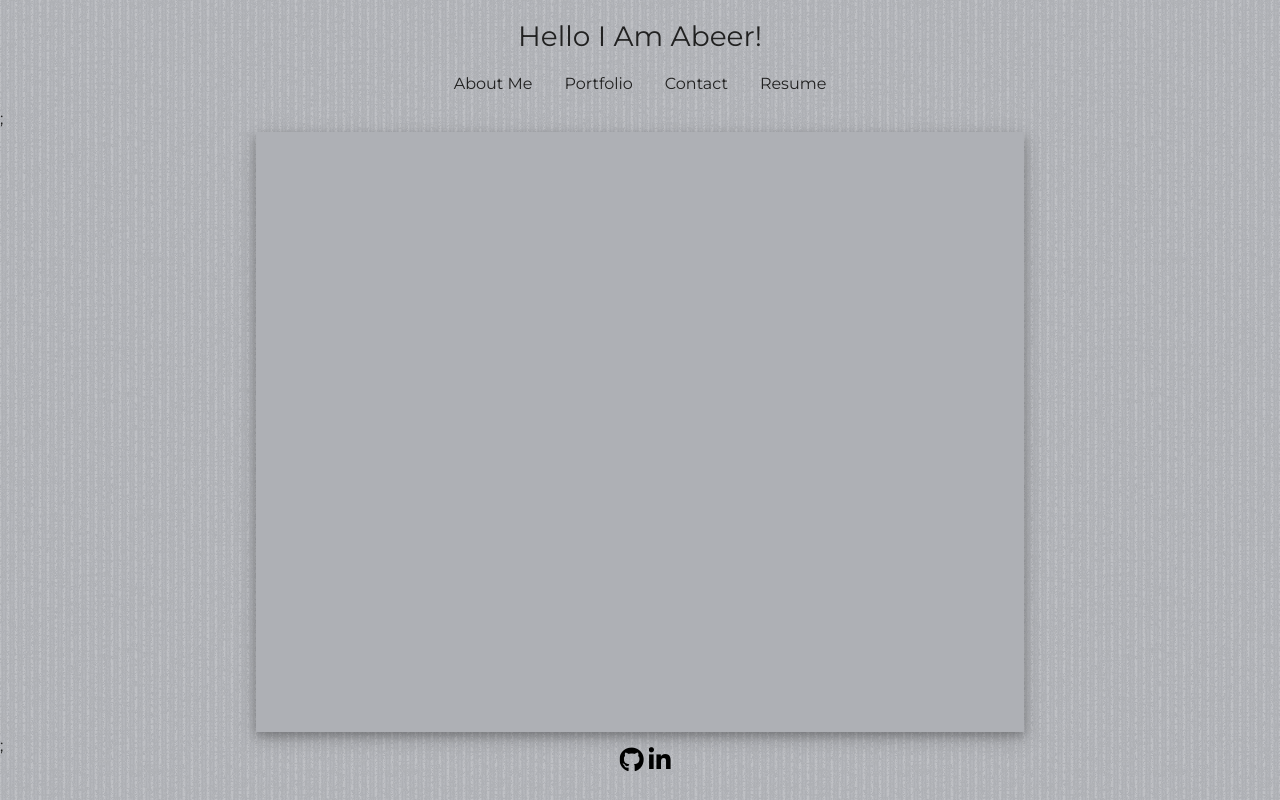
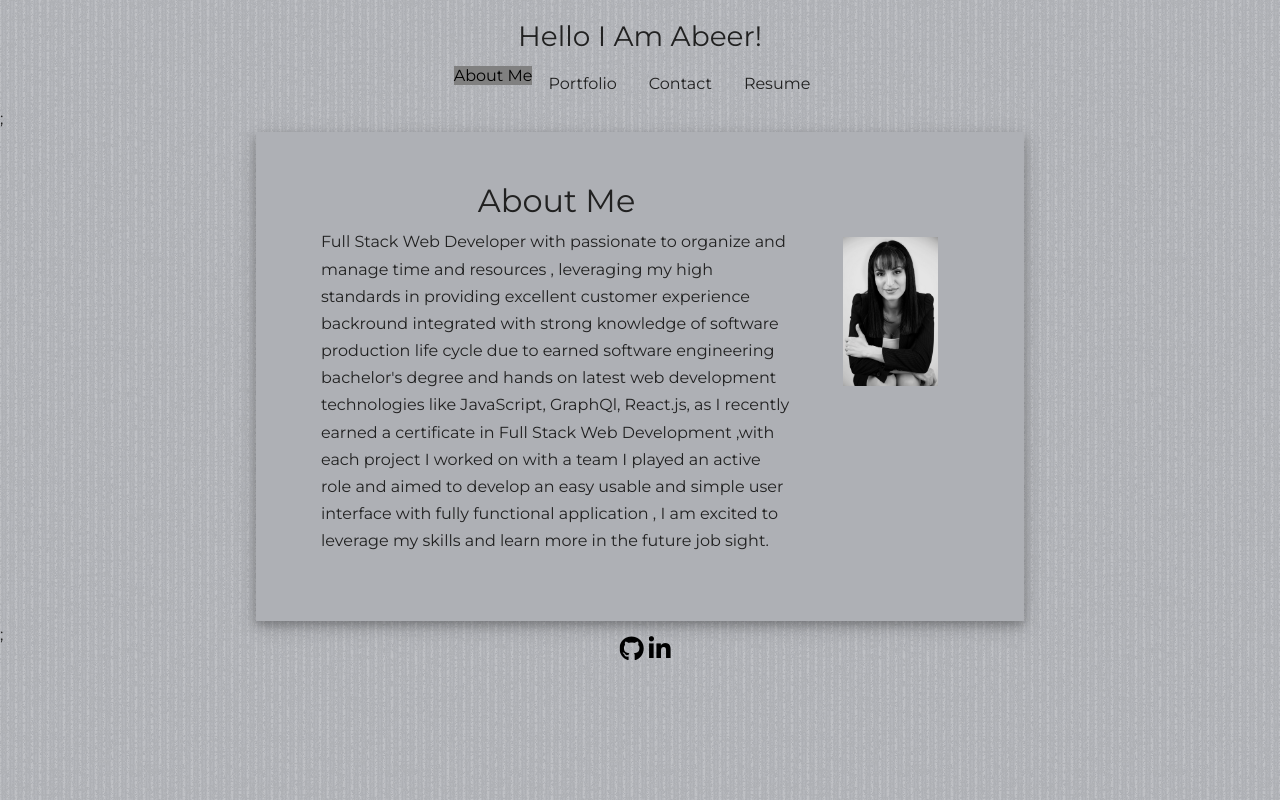
Before and after one commit to AbeerTannous/R-P, a React (Create React App) app in the folder portfolio/: page / in a window 1280 px wide. Built offline with nearby package versions, Linux system fonts and the light colour scheme.

Commit message:
About Me section

```diff
--- a/portfolio/src/components/NavBar.jsx
+++ b/portfolio/src/components/NavBar.jsx
@@ -1,22 +1,22 @@
 import './navBar.css'
 
-const NavBar = () => {
+const NavBar = ({currentPage,handelPageChange}) => {
   return (
     <div>
       <h3 >Hello I Am Abeer!</h3>
     <ul class="nav justify-content-center">
 
       <li class="nav-item">
-        <a class="nav-link active" aria-current="page" href="#">About Me</a>
+        <a class="nav-link " aria-current="page" href="#About" onClick={()=>handelPageChange('About')} className={currentPage==='About'?'active':'nav-link'}>About Me</a>
       </li>
       <li class="nav-item">
-         <a class="nav-link" href="#">Portfolio</a>
+         <a class="nav-link" href="#ProjectList" onClick={()=>handelPageChange('ProjectList')}className={currentPage==='ProjectList'?'active':'nav-link'}>Portfolio</a>
       </li>
       <li class="nav-item">
-        <a class="nav-link" href="#">Contact</a>
+        <a class="nav-link" href="#Contact" onClick={()=>handelPageChange('Contact')} className={currentPage==='Contact'?'active':'nav-link'}>Contact</a>
       </li>
       <li class="nav-item">
-        <a class="nav-link" href="#" >Resume</a>
+        <a class="nav-link" href="#Resume"  onClick={()=>handelPageChange('Resume')} className={currentPage==='Resume'?'active':'nav-link'}>Resume</a>
       </li>
     </ul>
     </div>
--- a/portfolio/src/components/PortfolioContainer.jsx
+++ b/portfolio/src/components/PortfolioContainer.jsx
@@ -1,11 +1,32 @@
 import './portfolioContainer.css'
 import NavBar from './NavBar'
+import About from './pages/About/About'
+import ProjectList from './pages/ProjectList/ProjectList'
+import Resume from './pages/Resume/Resume'
+import Contact from './pages/Contact/Contact'
+import { useState } from 'react'
 
 const PortfolioContainer = () => {
+  const [currentPage,setCurrentPage]=useState('About')
+  const renderPage=()=>{
+    if (currentPage==='About'){
+      return <About></About>;
+    }
+    if (currentPage==='ProjectList'){
+      return <ProjectList></ProjectList>;
+    }
+    if (currentPage==='Contact'){
+      return <Contact></Contact>;
+    }
+    return <Resume></Resume>;
+  }
+  const handelPageChange=(page)=>setCurrentPage(page);
   return (
     <div>
-    <NavBar></NavBar>;
-    <div class= "content-container"></div>;
+    <NavBar currentPage={currentPage} handelPageChange={handelPageChange}></NavBar>;
+    <div class= "container-sm">
+      {renderPage()}
+      </div>;
     <footer>
     <a href='https://github.com/AbeerTannous'><i class="fa-brands fa-github fa-lg fa-beat"></i></a>
    <a href="https://www.linkedin.com/in/abeertannous/"><i class="fa fa-linkedin fa-lg fa-beat"></i></a>
--- a/portfolio/src/components/navBar.css
+++ b/portfolio/src/components/navBar.css
@@ -1,3 +1,14 @@
 .nav-link{
     color: #212121;
 }
+.active {
+    background-color:gray;
+}
+a:active{
+    text-decoration: none;
+
+
+}
+a:hover{
+    text-decoration:none;
+}
--- a/portfolio/src/components/pages/About/About.jsx
+++ b/portfolio/src/components/pages/About/About.jsx
@@ -1,9 +1,38 @@
 import './about.css';
+import mypc from '../../../../src/images/mypc.jpg';
 
 const About = () => {
   return (
-    <div>About</div>
+  <section className='main'>
+    <div class="container text-center">
+      <div class="row">
+        <div class="col-9">
+          <h2 className='title'>About Me</h2>
+          <p>
+            Full Stack Web Developer with passionate to organize and manage time and resources ,
+            leveraging my high standards in providing excellent customer experience backround integrated
+            with strong knowledge of software production life cycle due to earned software engineering
+            bachelor's degree and hands on latest web development technologies like JavaScript, GraphQl,
+            React.js, as I recently earned a certificate in Full Stack Web Development ,with each project I
+            worked on with a team I played an active role and aimed to develop an easy usable and simple
+            user interface with fully functional application , I am excited to leverage my skills and learn more
+            in the future job sight.
+          </p>
+        </div>
+      <div class="col">
+        <img src={mypc} class="img-fluid float-start" alt="my picture" />
+      </div>
+      </div>
+    </div>
+
+
+  </section>
   )
 }
 
+
+
+
+
+
 export default About
--- a/portfolio/src/components/pages/About/about.css
+++ b/portfolio/src/components/pages/About/about.css
@@ -0,0 +1,22 @@
+.main{
+
+    width:auto;
+    margin:20px;
+
+
+}
+
+
+img{
+    width: 70%;
+    margin-top: 55px;
+
+
+}
+p{
+    text-align: start;
+
+}
+/* .title{
+    margin-top: 20px;
+} */
--- a/portfolio/src/components/pages/Resume/Resume.jsx
+++ b/portfolio/src/components/pages/Resume/Resume.jsx
@@ -1,10 +1,12 @@
 import './resume.css';
-
+import resume from '../Resume/resume.pdf';
 
 
 const Resume = () => {
   return (
-    <div>Resume</div>
+    <div>Resume
+      <a href={resume} download>Downloud my Resume</a>
+    </div>
   )
 }
 
--- a/portfolio/src/components/portfolioContainer.css
+++ b/portfolio/src/components/portfolioContainer.css
@@ -8,13 +8,15 @@ a{
     color:black;
 }
 a:hover{
-    color: gray;
+    color:#532f49;
 }
-.content-container{
-    width: 60%;
-    height: 75%;
+.container-sm{
+    /* width: 60%;
+    height: 75%; */
+    padding: 30px;
     background-color:#aeb0b5 ;
     margin-left: 20%;
+    margin-right: 20%;
     box-shadow: 0 4px 8px 0 rgba(0, 0, 0, 0.2), 0 6px 20px 0 rgba(0, 0, 0, 0.19);
 
 }
```
Also changed, not shown: portfolio/src/images/mypc.jpg (added), 1 other file (tests, documents, lock files or other folders).
